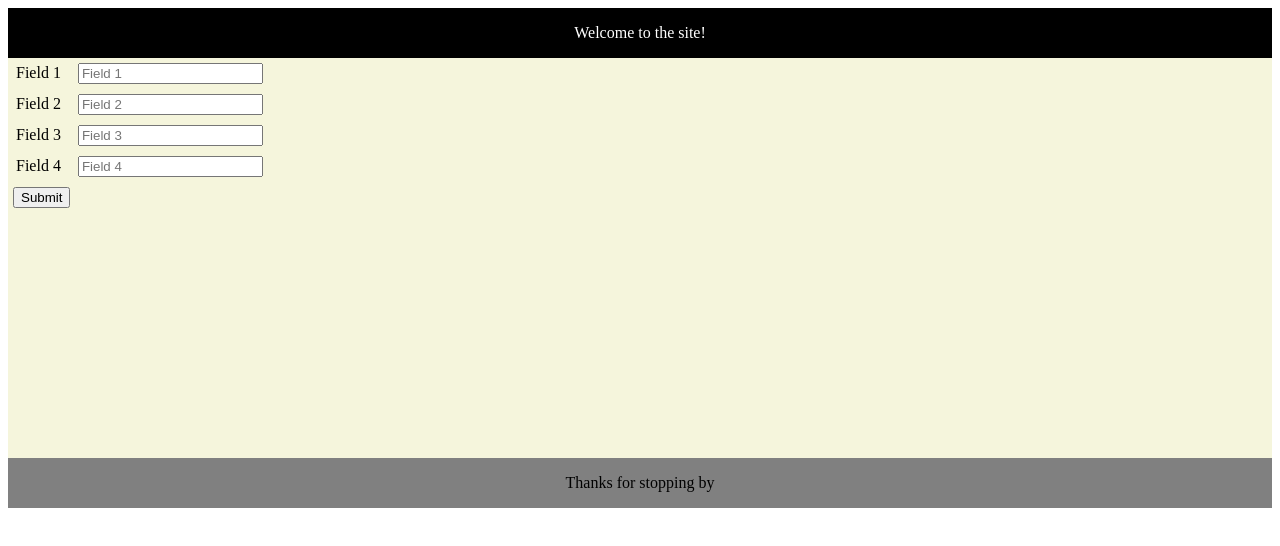
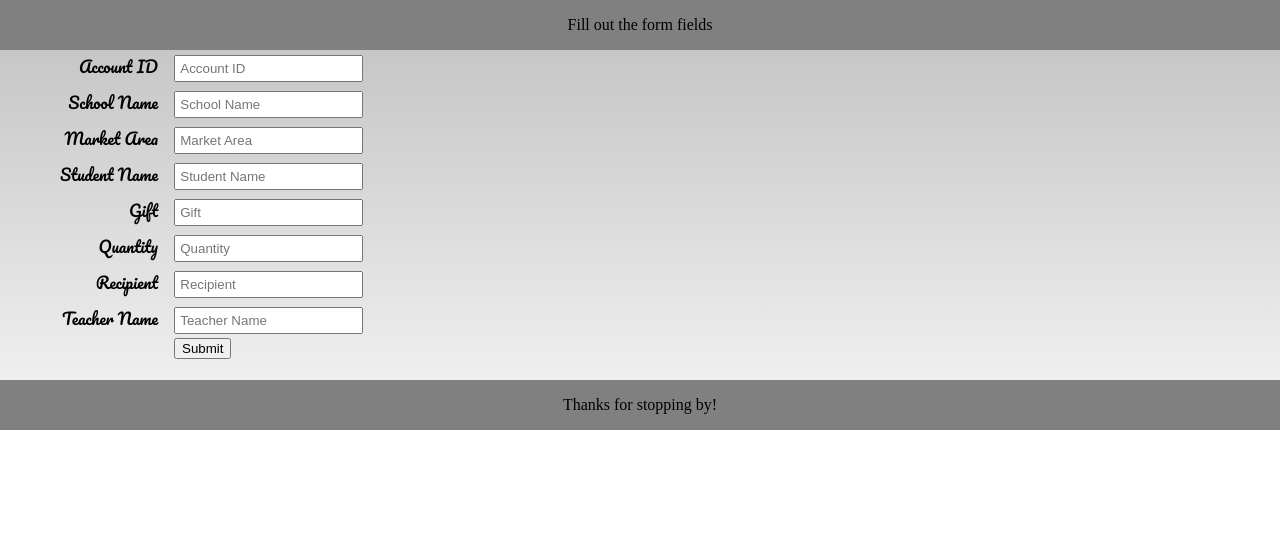
Before and after one commit to shiratap/Premarket-Sales, a plain HTML site: page index.html in a window 1280 px wide. Drawn offline with Linux system fonts and the light colour scheme.

Commit message:
style update

```diff
--- a/index.html
+++ b/index.html
@@ -1,43 +1,63 @@
 <!DOCTYPE html>
 <html>
   <head>
-    <title>This is a test</title>
+    <title>Premarket sales</title>
   </head>
+  <link href="https://fonts.googleapis.com/css?family=Pacifico&display=swap" rel="stylesheet">
   <link rel="stylesheet" type="text/css" href="./style/index.css" />
   <header>
-    Welcome to the site!
+    Fill out the form fields
   </header>
   <body>
     <main>
       <form id="test-form">
         <div>
-          <label>Field 1</label>
-          <input type="text" name="form_field_1" placeholder="Field 1" />
+          <div>
+            <label>Account ID</label>
+            <input type="text" name="Account_ID" placeholder="Account ID" />
           </div>
 
           <div>
-          <label>Field 2</label>
-          <input type="text" name="form_field_2" placeholder="Field 2" />
+            <label>School Name</label>
+            <input type="text" name="School_Name" placeholder="School Name" />
           </div>
 
           <div>
-          <label>Field 3</label>
-          <input type="text" name="form_field_3" placeholder="Field 3" />
+            <label>Market Area</label>
+            <input type="text" name="Market_Area" placeholder="Market Area" />
           </div>
 
           <div>
-          <label>Field 4</label>
-          <input type="text" name="form_field_4" placeholder="Field 4" />
+            <label>Student Name</label>
+            <input type="text" name="Student_Name" placeholder="Student Name" />
           </div>
 
           <div>
+            <label>Gift</label>
+            <input type="text" name="Gift" placeholder="Gift" />
+          </div>
+
+          <div>
+            <label>Quantity</label>
+            <input type="text" name="Quantity" placeholder="Quantity" />
+          </div>
+          <div>
+            <label>Recipient</label>
+            <input type="text" name="Recipient" placeholder="Recipient" />
+          </div>
+          <div>
+            <label>Teacher Name</label>
+            <input type="text" name="Teacher_Name" placeholder="Teacher Name" />
+          </div>
+
+        <div id="submit-button">
           <button type="submit" id="submit-form">Submit</button>
         </div>
       </form>
     </main>
   </body>
   <footer>
-    Thanks for stopping by
+    Thanks for stopping by!
   </footer>
   <script src="./src/jquery-3.4.1.min.js"></script>
   <script src="./src/jquery.serialize-object.min.js"></script>
--- a/style/components/body.css
+++ b/style/components/body.css
@@ -1,14 +1,24 @@
 main {
-  height: 400px;
+  height: 330px;
   widows: 100px;
-  background-color: beige;
+  background-image: linear-gradient(-180deg, #aaaa, #eeee);
+  font-family: 'Pacifico', cursive;
 }
-main input {
-  margin: 5px;
+label {
+  display: inline-block;
+  clear: left;
+  width: 150px;
+  text-align: right;
+  padding: 4px;
+  margin: 4px;
 }
-main button {
-  margin: 5px;
+input {
+  display: inline-block;
+  padding: 4px;
+  margin: 4px;
 }
-main label {
-  margin: 8px;
+#submit-button {
+  float: left;
+  clear: left;
+  text-indent: 174px;
 }
--- a/style/components/header.css
+++ b/style/components/header.css
@@ -1,6 +1,6 @@
 header {
-  color: white;
-  background-color: black;
+  color: black;
+  background-color: gray;
   height: 50px;
   width: 100%;
   text-align: center;
--- a/style/index.css
+++ b/style/index.css
@@ -1,3 +1,4 @@
+@import './reset.css';
 @import './components/header.css';
 @import './components/body.css';
 @import './components/footer.css';
--- /dev/null
+++ b/style/reset.css
@@ -0,0 +1,129 @@
+/* http://meyerweb.com/eric/tools/css/reset/
+   v2.0 | 20110126
+   License: none (public domain)
+*/
+
+html,
+body,
+div,
+span,
+applet,
+object,
+iframe,
+h1,
+h2,
+h3,
+h4,
+h5,
+h6,
+p,
+blockquote,
+pre,
+a,
+abbr,
+acronym,
+address,
+big,
+cite,
+code,
+del,
+dfn,
+em,
+img,
+ins,
+kbd,
+q,
+s,
+samp,
+small,
+strike,
+strong,
+sub,
+sup,
+tt,
+var,
+b,
+u,
+i,
+center,
+dl,
+dt,
+dd,
+ol,
+ul,
+li,
+fieldset,
+form,
+label,
+legend,
+table,
+caption,
+tbody,
+tfoot,
+thead,
+tr,
+th,
+td,
+article,
+aside,
+canvas,
+details,
+embed,
+figure,
+figcaption,
+footer,
+header,
+hgroup,
+menu,
+nav,
+output,
+ruby,
+section,
+summary,
+time,
+mark,
+audio,
+video {
+  margin: 0;
+  padding: 0;
+  border: 0;
+  font-size: 100%;
+  font: inherit;
+  vertical-align: baseline;
+}
+/* HTML5 display-role reset for older browsers */
+article,
+aside,
+details,
+figcaption,
+figure,
+footer,
+header,
+hgroup,
+menu,
+nav,
+section {
+  display: block;
+}
+body {
+  line-height: 1;
+}
+ol,
+ul {
+  list-style: none;
+}
+blockquote,
+q {
+  quotes: none;
+}
+blockquote:before,
+blockquote:after,
+q:before,
+q:after {
+  content: '';
+  content: none;
+}
+table {
+  border-collapse: collapse;
+  border-spacing: 0;
+}
```
Lines whose indentation alone changed are shown as unchanged.
